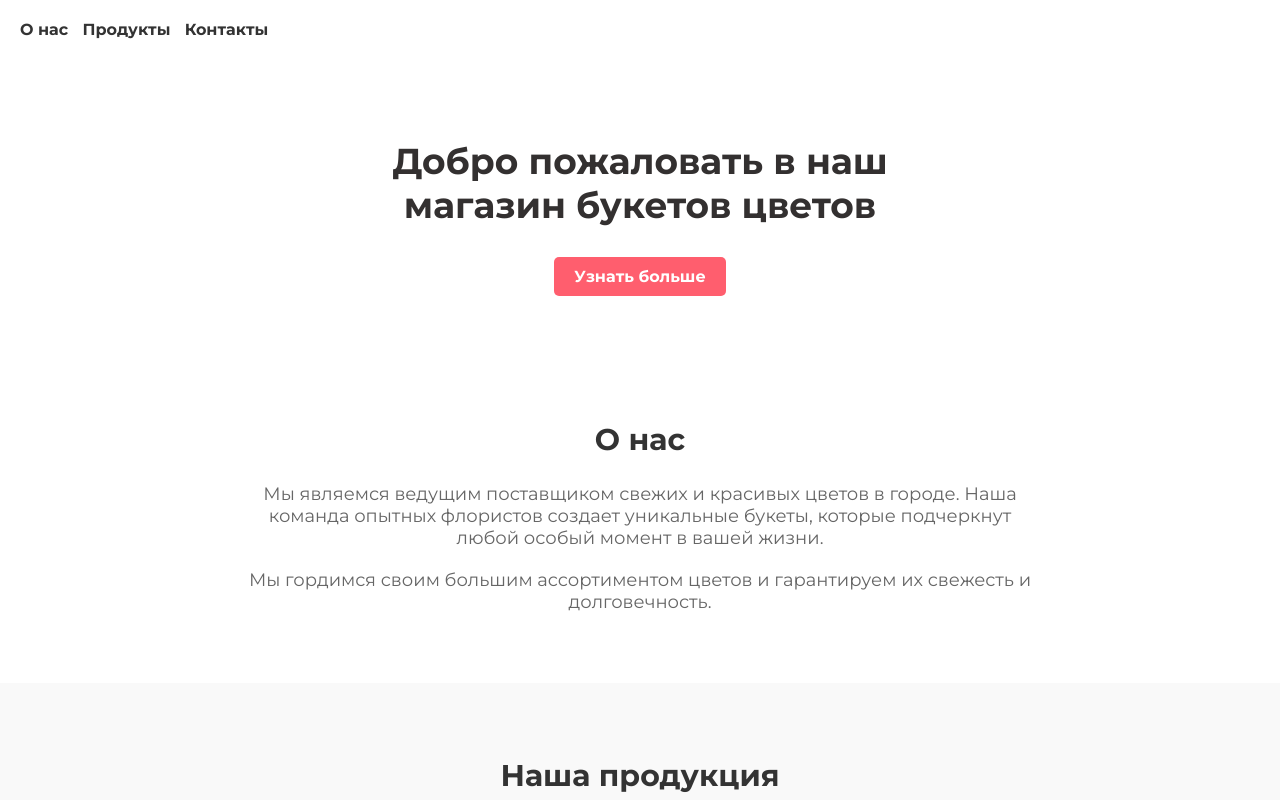
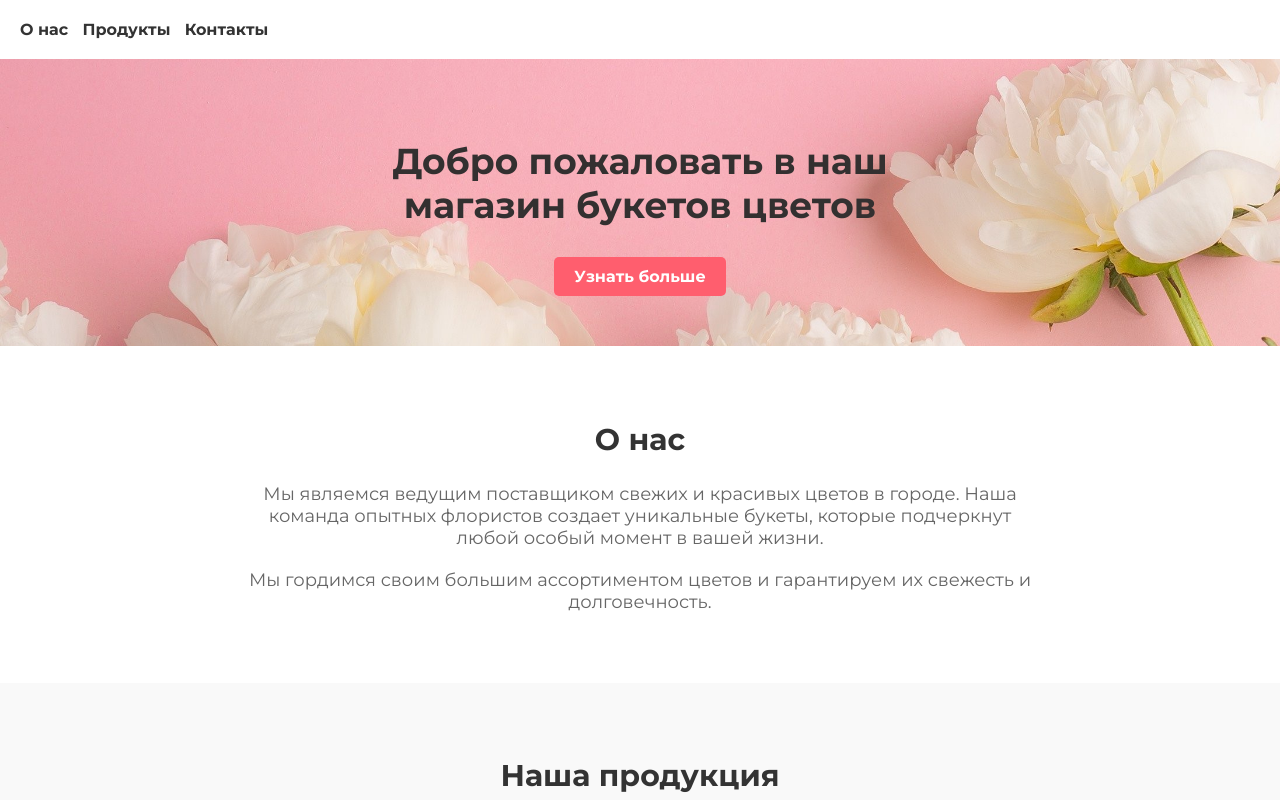
Before and after one commit to vitchenkodisign/Viki, a plain HTML site: page index.html in a window 1280 px wide. Shown: the top 800 px of the page. Drawn offline with Linux system fonts and the light colour scheme.

Commit message:
Update styles.css

```diff
--- a/styles.css
+++ b/styles.css
@@ -33,7 +33,7 @@ body {
 
   /* Стили для главного раздела */
   #hero {
-    background-image: url(images/hero-background.jpg);
+    background-image: url(hero-background.jpg);
     background-size: cover;
     background-position: center;
     text-align: center;
```
